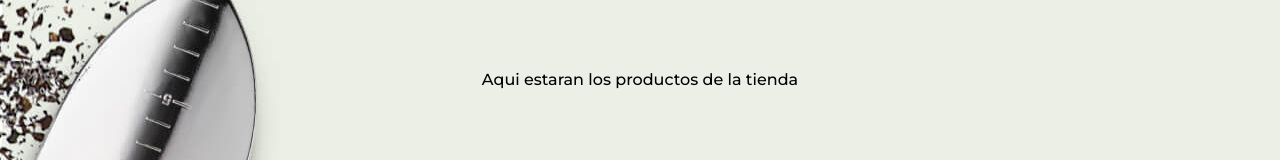
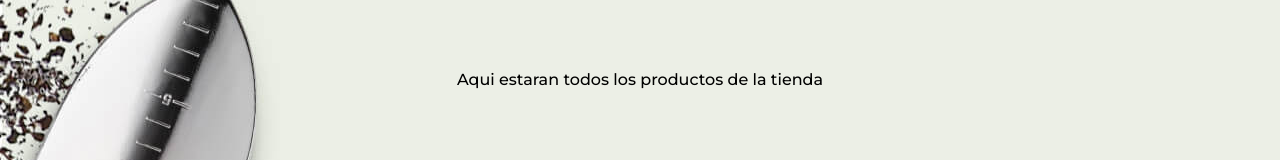
Before and after one commit to alearbat/shoppingApp, a React (Create React App) app: page / in a window 1280 px wide. Shown: the part 608-768 px from the top of the page. Built offline with nearby package versions, Linux system fonts and the light colour scheme.

Commit message:
adding text prom props

```diff
--- a/src/App.js
+++ b/src/App.js
@@ -9,7 +9,7 @@ function App() {
         <NavBar/>
       </header>
       <section className="App-container">
-        <ItemListContainer/>
+        <ItemListContainer text={'Aqui estaran todos los productos de la tienda'}/>
       </section>
     </div>
   );
--- a/src/container/ItemListContainer.jsx
+++ b/src/container/ItemListContainer.jsx
@@ -3,7 +3,7 @@ import './ItemListContainer.css'
 
 const ItemListContainer = (props) => {
   return(
-    <p>Aqui estaran los productos de la tienda</p>
+    <p>{props.text}</p>
   )
 }
 
```
